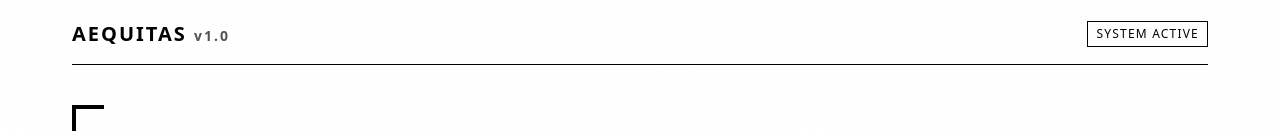
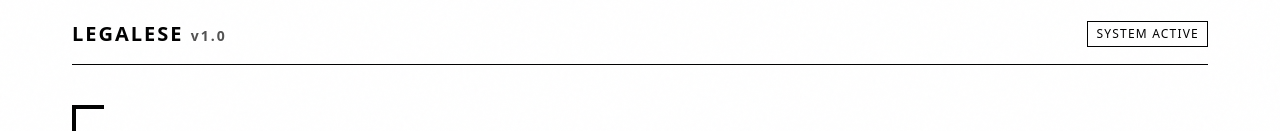
Before and after one commit to Vedant005/Legalese-Translator, a Next.js app in the folder frontend/: page / in a window 1280 px wide. Shown: the top 131 px of the page. Built offline with nearby package versions, Linux system fonts and the light colour scheme; a web font is replaced by a local one.

Commit message:
refactor: change title

```diff
--- a/frontend/src/app/page.tsx
+++ b/frontend/src/app/page.tsx
@@ -108,7 +108,7 @@ export default function LegaleseTranslator() {
       <header className="mb-10">
         <div className="flex items-center justify-between border-b border-black pb-4">
           <h1 className="font-display font-bold text-xl uppercase tracking-widest">
-            Aequitas{" "}
+            Legalese{" "}
             <span className="font-mono text-muted-foreground text-sm normal-case">
               v1.0
             </span>
```
